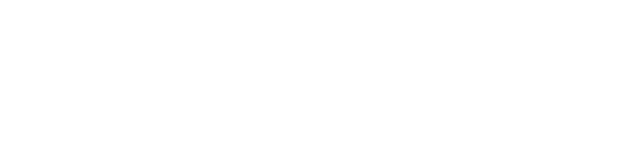
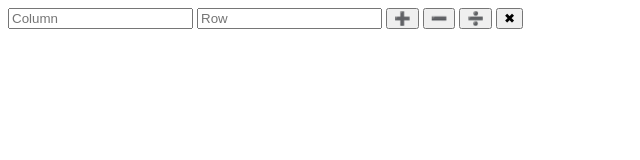
Before and after one commit to YusufHabeebah0409/For-Loop-in-javascript, a plain HTML site: page index.html in a window 1280 px wide. Shown: the whole page, without its empty margins (0-640 px from the left). Drawn offline with Linux system fonts and the light colour scheme.

Commit message:
Update title and restructure input elements for two-dimensional loop functionality

```diff
--- a/index.html
+++ b/index.html
@@ -3,10 +3,16 @@
 <head>
     <meta charset="UTF-8">
     <meta name="viewport" content="width=device-width, initial-scale=1.0">
-    <title>For Loop</title>
+    <title>Two Dimentional Loop</title>
 </head>
 <body>
-    <div id="show"></div>
+    <input type="number" id="column" placeholder="Column">
+    <input type="number" id="row" placeholder="Row">
+    <button onclick="addition()"> ➕</button>
+    <button onclick="subtrate()"> ➖</button>
+    <button onclick="divide()"> ➗</button>
+    <button onclick="multiple()"> ✖</button>
+    <table id="showContent"></table>
 
 
     <script src="./script.js"></script>
```
